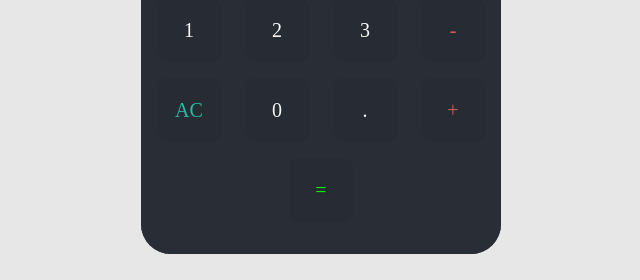
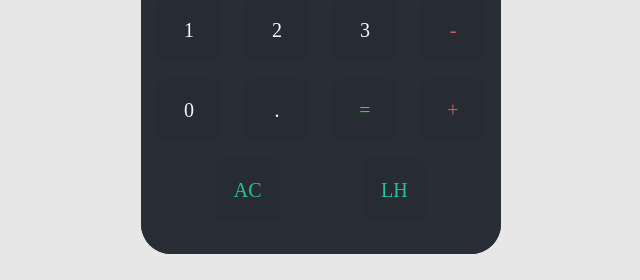
Before and after one commit to juanjimenezy/calculadora_react, a React (Create React App) app: page / in a window 1280 px wide. Shown: the part 506-786 px from the top of the page, without its empty margins (319-959 px from the left). Built offline with nearby package versions, Linux system fonts and the light colour scheme.

Commit message:
cambios validaciones

```diff
--- a/src/components/Board.jsx
+++ b/src/components/Board.jsx
@@ -3,7 +3,7 @@ import Button from './Button';
 
 import styles from '../css/board.module.css';
 
-export const Board = ({ addValue, calculateResult, cleanValue }) => {
+export const Board = ({ addValue, calculateResult, cleanValue, limpiarHistorial }) => {
 
 
     const datos = [
@@ -19,17 +19,18 @@ export const Board = ({ addValue, calculateResult, cleanValue }) => {
         { color: "w", dato: 2 },
         { color: "w", dato: 3 },
         { color: "r", dato: "-" },
-        { color: "g", dato: "AC" },
         { color: "w", dato: "0" },
         { color: "w", dato: "." },
+        { color: "q", dato: "=" },
         { color: "r", dato: "+" },
-        { color: "q", dato: "=" },
+        { color: "g", dato: "AC" },
+        { color: "g", dato: "LH" }
       ];
 
     return (
         <div className={styles.board} >
           {datos.map((e, i) => (
-            <Button cleanValue={cleanValue} calculateResult={calculateResult} addValue={addValue} key={i} color={e.color} dato={e.dato}> </Button>
+            <Button cleanValue={cleanValue} calculateResult={calculateResult} addValue={addValue} limpiarHistorial={limpiarHistorial} key={i} color={e.color} dato={e.dato}> </Button>
           ))}
     </div>
     )
--- a/src/components/Button.jsx
+++ b/src/components/Button.jsx
@@ -1,13 +1,15 @@
 import React from 'react';
 import styles from "../css/Button.module.css";
 
-export const Button = ({ color, dato, addValue, cleanValue, calculateResult }) => {
+export const Button = ({ color, dato, addValue, cleanValue, calculateResult,limpiarHistorial }) => {
 
   const operate = () => {
     if (dato === "=")
       calculateResult();
     else if(dato === "AC")
       cleanValue();
+    else if(dato === "LH")
+      limpiarHistorial();
     else
       addValue(dato)
   };
--- a/src/components/Calculadora.jsx
+++ b/src/components/Calculadora.jsx
@@ -49,10 +49,14 @@ export const Calculadora = () => {
         setResult(0);
     }
 
+    const limpiarHistorial = () => {
+        setHistorial("");
+    }
+
     return (
         <div className={styles.calculadora}>
             <Display value={value} result={result} historial={historial}/>
-            <Board addValue={addValue} calculateResult={calculateResult} cleanValue={cleanValue}/>
+            <Board addValue={addValue} calculateResult={calculateResult} cleanValue={cleanValue} limpiarHistorial={limpiarHistorial}/>
         </div>
     )
 }
```
